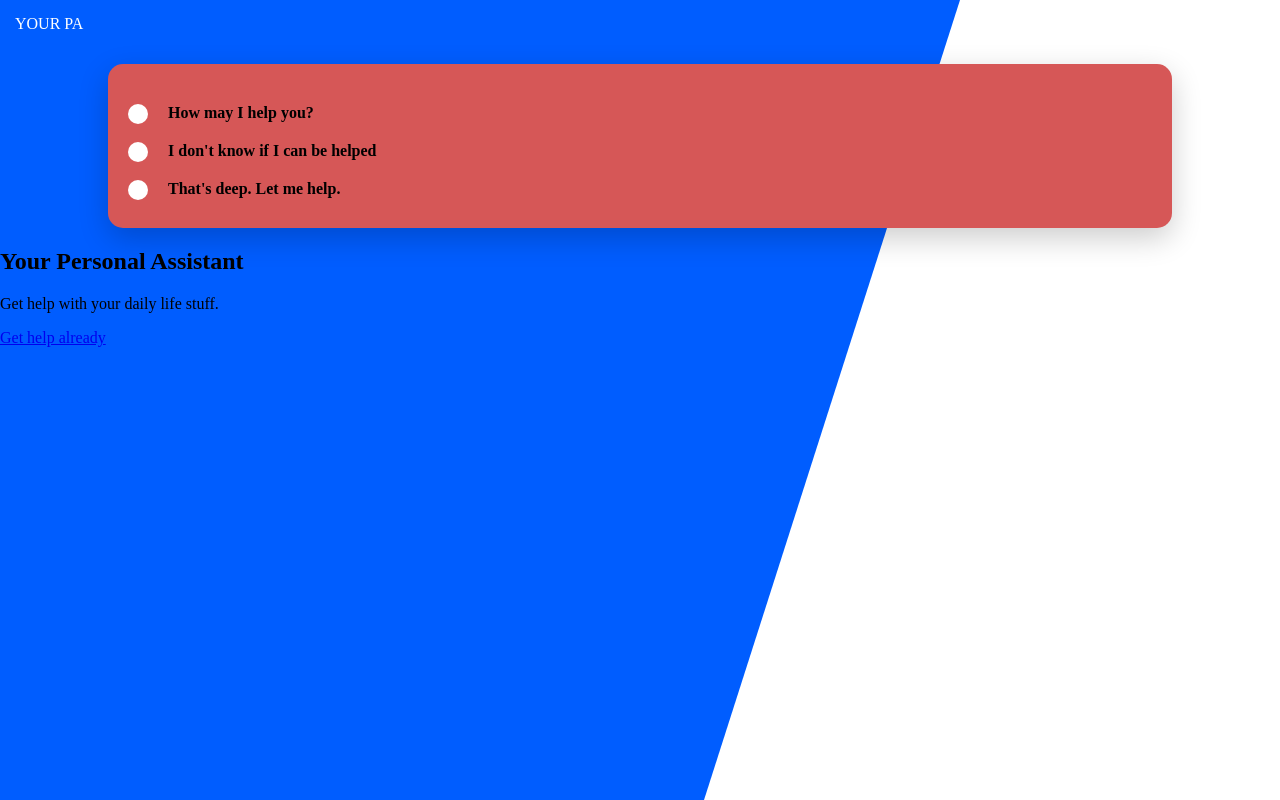
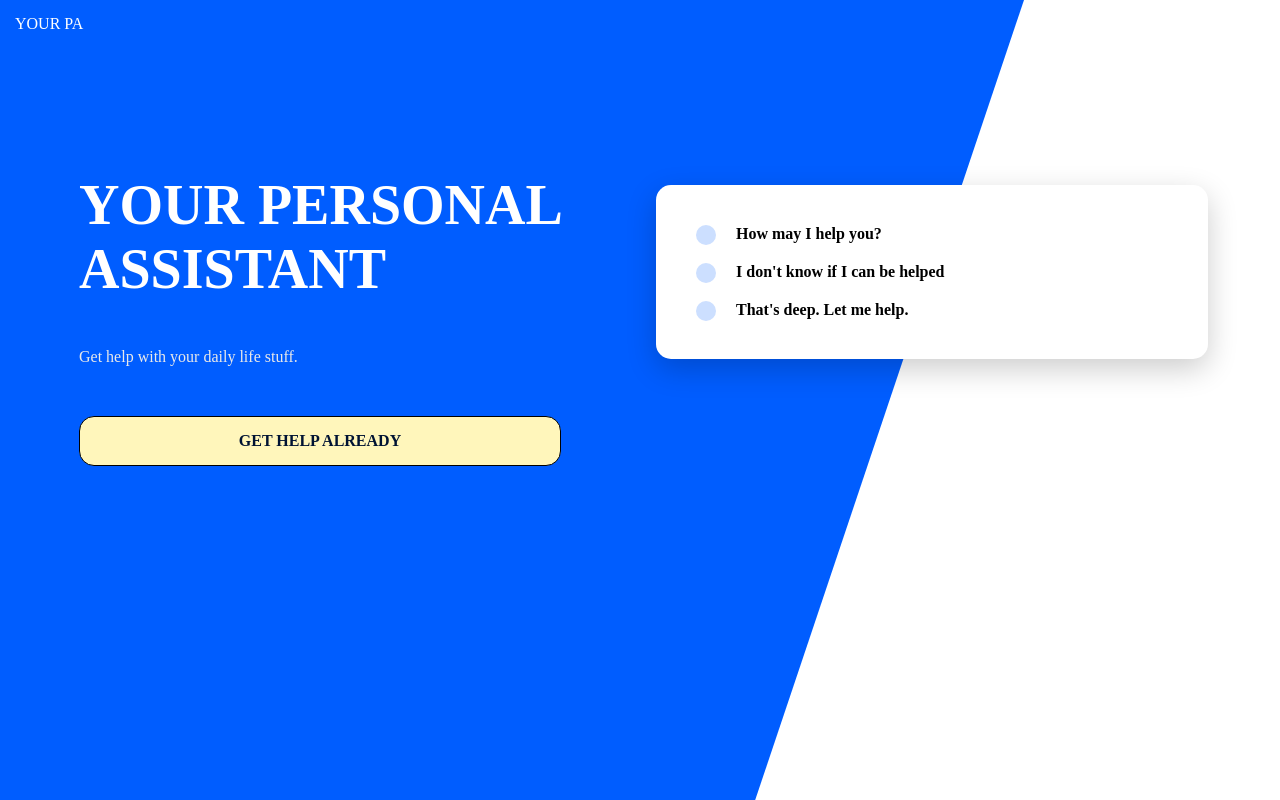
Before and after one commit to rana3399/Landing_Page_SAAS, a plain HTML site: page index.html in a window 1280 px wide. Drawn offline with Linux system fonts and the light colour scheme.

Commit message:
Basic landing page structure created.

```diff
--- a/css/main.scss
+++ b/css/main.scss
@@ -1,6 +1,8 @@
 $colors: (
   primary: #005dff,
-  accent: #fff6bb,
+  primary-light: lighten(#005dff, 40%),
+  primary-dark: darken(#005dff, 40%),
+  accent: #309259,
 );
 
 $padding: 15px;
@@ -13,7 +15,7 @@ $borders: 15px;
 $desktop: 840px;
 
 @mixin desktop {
-  @media (min-width: #{$desktop}) {
+  @media (min-width: $desktop) {
     @content;
   }
 }
@@ -36,7 +38,7 @@ body {
     z-index: -1;
 
     @include desktop {
-      clip-path: polygon(0 0, 75% 0, 55% 100%, 0% 100%);
+      clip-path: polygon(50% 0%, 80% 0, 59% 100%, 0 100%, 0 0);
     }
   }
 
@@ -50,13 +52,26 @@ body {
 }
 
 main {
+  @include desktop {
+    display: grid;
+    grid-template-columns: 50% auto;
+    grid-template-areas: "primary card";
+  }
+
   section#card {
-    background-color: rgb(214, 87, 87);
+    background-color: rgb(255, 255, 255);
     padding: 20px;
     margin: 1em auto;
     border-radius: $borders;
     box-shadow: 0 10px 30px rgba(0, 0, 0, 0.2);
     width: 80%;
+
+    @include desktop {
+      grid-area: card;
+      height: fit-content;
+      margin: 1em;
+      align-self: center;
+    }
 
     ul {
       list-style: none;
@@ -64,14 +79,13 @@ main {
       padding: 0;
 
       li {
-        margin-bottom: 10px;
-        margin-top: 20px;
+        margin: 20px;
 
         span {
           width: 20px;
           height: 20px;
-          background-color: #fff;
-          border: 10px;
+          background-color: color(primary-light);
+          border: $borders;
           border-radius: 50%;
           position: absolute;
           margin-right: 10px;
@@ -84,4 +98,40 @@ main {
       }
     }
   }
+
+  section#primary {
+    text-align: center;
+    padding: $padding;
+    text-align: center;
+
+    @include desktop {
+      grid-area: primary;
+      margin: 4em 4em 1em 4em;
+      text-align: left;
+    }
+
+    h1 {
+      font-size: 3.5rem;
+      text-transform: uppercase;
+      color: white;
+    }
+
+    p {
+      color: rgb(233, 233, 233);
+      font-size: 1em;
+    }
+    a {
+      color: color(primary-dark);
+      border: 1px solid black;
+      border-radius: 15px;
+      text-decoration: none;
+      text-transform: uppercase;
+      font-weight: bold;
+      background-color: #fff6bb;
+      display: block;
+      text-align: center;
+      margin: 50px auto 0 auto;
+      padding: 15px;
+    }
+  }
 }
```
Also changed, not shown: css/main.css, 1 other file.
